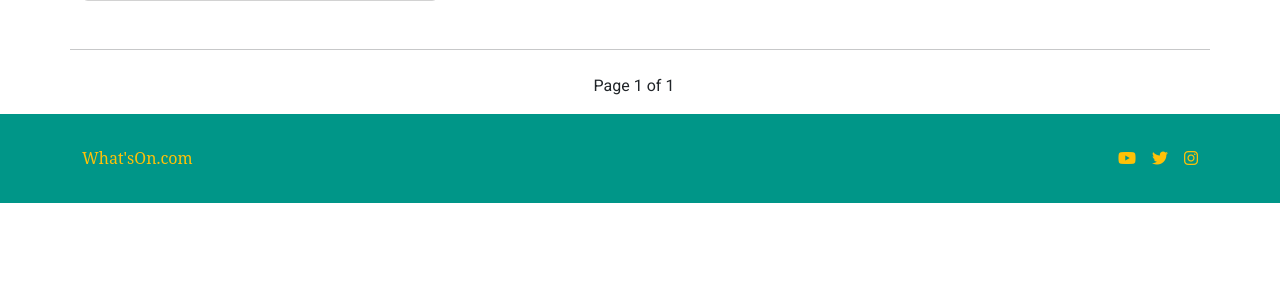
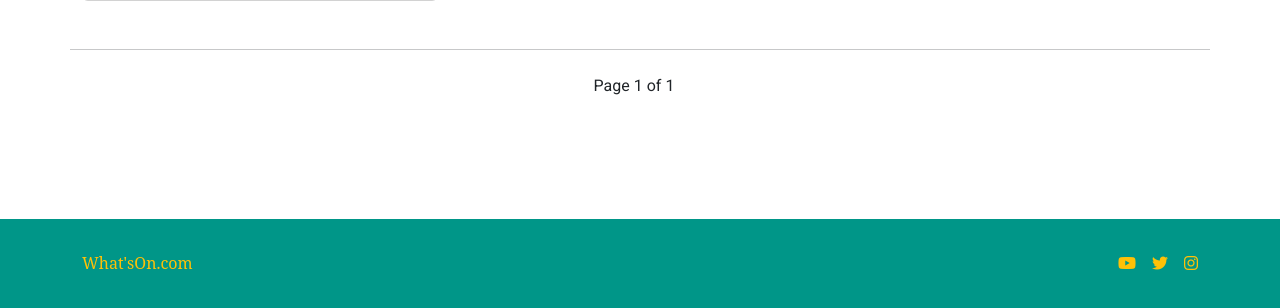
Before and after one commit to MarkClinton/whats-on, a Django app: page /event/attending/ in a window 1280 px wide. Shown: the part 492-800 px from the top of the page. Run offline with Django 5.2, Linux system fonts and the light colour scheme; a user stored in the database is signed in; data comes from the database, SQL or seed files in the repository; some libraries are stand-ins or nearby versions; some web fonts are replaced.

Commit message:
refactor: added mt-auto to footer container to push it down the page

```diff
--- a/templates/base.html
+++ b/templates/base.html
@@ -140,7 +140,7 @@
     </main>
 
     <!-- Footer -->
-    <div class="container-fluid footer-bg">
+    <div class="container-fluid mt-auto footer-bg">
         <div class="container">
             <footer class="d-flex flex-wrap justify-content-between align-items-center py-3 my-3">
                 <div class="col-md-4 d-flex align-items-center">
--- a/users/views.py
+++ b/users/views.py
@@ -9,7 +9,6 @@ def get_profile(request):
 
     if request.method == "POST":
         profile_form = ProfileForm(data=request.POST, files=request.FILES, instance=user_profile)
-
         if profile_form.is_valid():
             profile_form.save()
             messages.add_message(
```
